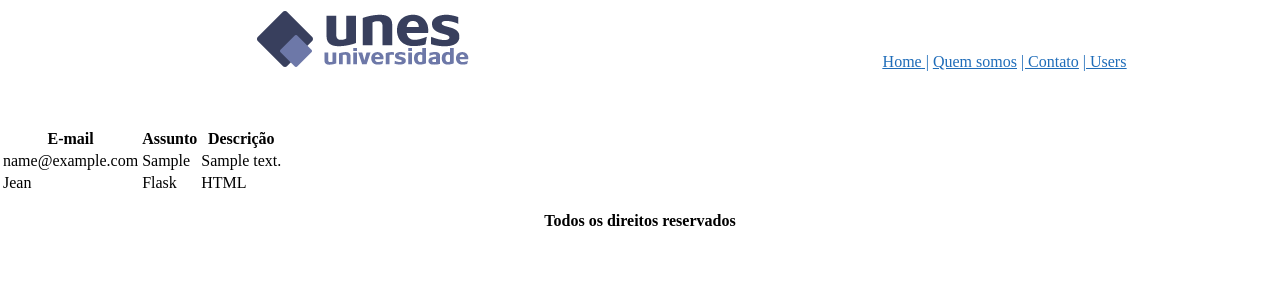
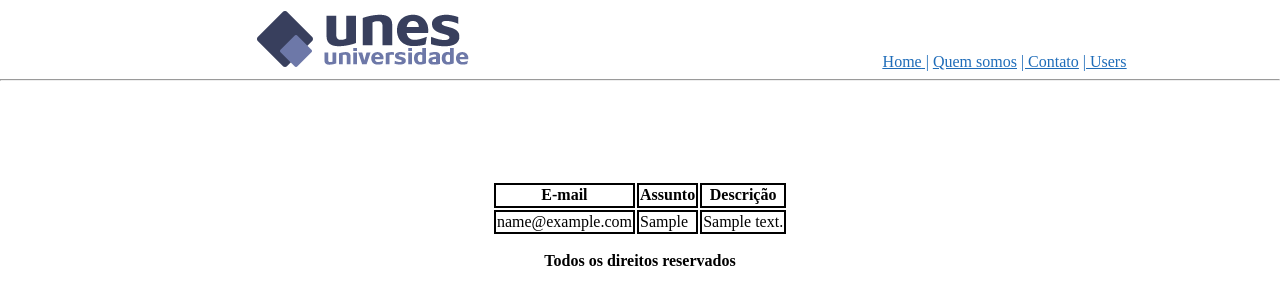
Before and after one commit to joao-eduardo17/UNES-PMIC, a Flask app: page /users in a window 1280 px wide. Shown: the top 305 px of the page. Run offline with Flask 3, Linux system fonts and the light colour scheme; tables that the repository leaves empty hold one stand-in row (values such as "Sample post"); some libraries are stand-ins or nearby versions.

Commit message:
melhora da tabela

```diff
--- a/static/css/estilo.css
+++ b/static/css/estilo.css
@@ -35,3 +35,13 @@ form{
     margin-right: 32%;
     margin-top: 10px;
 }
+
+#desc{
+    border: 2px;
+    border-style: solid;
+}
+
+table{
+    align-items: center;
+    margin: auto;
+}
--- a/templates/users.html
+++ b/templates/users.html
@@ -1,38 +1,31 @@
 {% extends 'base.html' %}
 
 {% block padrão %}
-<br><br><br><br>
+<br><hr><br><br><br><br><br>
+<div>
     <table>
-    <thead>
 
         <tr>
 
-            <th>E-mail</th>
-            <th>Assunto</th>
-            <th>Descrição</th>
+            <th id="desc">E-mail</th>
+            <th id="desc">Assunto</th>
+            <th id="desc">Descrição</th>
         </tr>
-    </thead>
 
         {% for user in userDetails %}
 
         <tbody>
             <tr>
-            <td>{{user[0]}}</td>
-            <td>{{user[1]}}</td>
-            <td>{{user[2]}}</td>
+                <td id="desc">{{user[0]}}</td>
+                <td id="desc">{{user[1]}}</td>
+                <td id="desc">{{user[2]}}</td>
             </tr>
         </tbody>
 
 
         {% endfor %}
 
-    <tbody>
-        <tr>
-            <td>Jean</td>
-            <td>Flask</td>
-            <td>HTML</td>
-        </tr>
-    </tbody>
+    </table>
+</div>
 
-</table>
 {% endblock %}
```
Also changed, not shown: 1 other file. Lines whose indentation alone changed are shown as unchanged.
